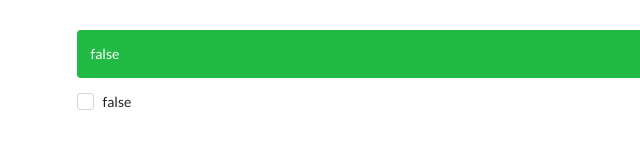
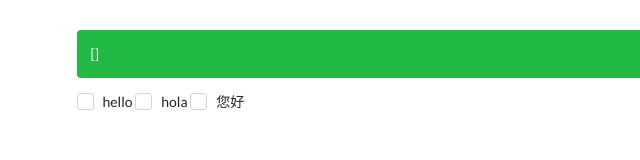
Before and after one commit to ninghao/vue-demo, a plain HTML site: page index.html in a window 1280 px wide. Shown: the full height of the page, 0-640 px from the left. Drawn offline with Linux system fonts and the light colour scheme.

Commit message:
一组复选框

```diff
--- a/index.html
+++ b/index.html
@@ -16,8 +16,16 @@
       </div>
 
       <div class="ui checkbox">
-        <input type="checkbox" v-model="message">
-        <label>{{ message }}</label>
+        <input type="checkbox" value="hello" v-model="message">
+        <label>hello</label>
+      </div>
+      <div class="ui checkbox">
+        <input type="checkbox" value="hola" v-model="message">
+        <label>hola</label>
+      </div>
+      <div class="ui checkbox">
+        <input type="checkbox" value="您好" v-model="message">
+        <label>您好</label>
       </div>
 
     </div>
--- a/index.js
+++ b/index.js
@@ -1,5 +1,5 @@
 var dataSource = {
-  message: false
+  message: []
 }
 
 var vm = new Vue({
```
